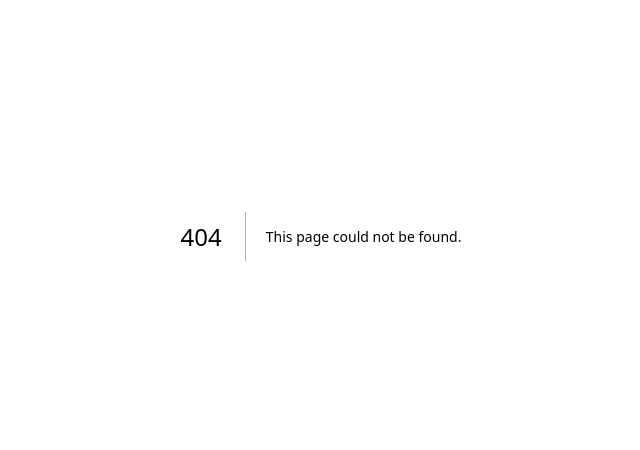
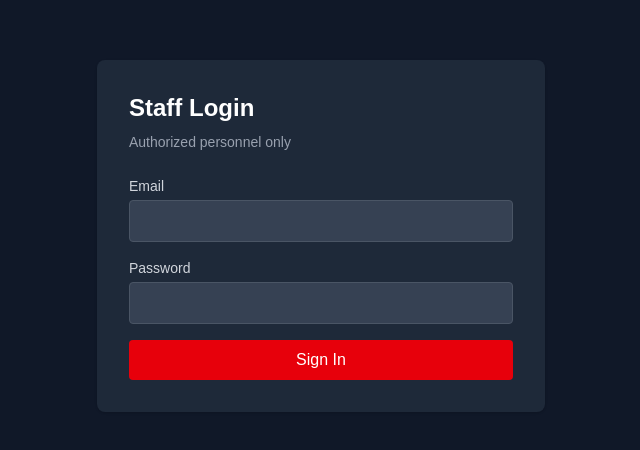
Before and after one commit to AdamKJZ5/Autobody-scaffold, a Next.js app in the folder client/: page /admin/login in a window 1280 px wide. Before the commit this address had no page. Shown: the part 164-614 px from the top of the page, without its empty margins (319-959 px from the left). Built offline with nearby package versions, Linux system fonts and the light colour scheme.

Commit message:
Customer and admin login pages built, proxy fixed to allow /admin/login unauthenticated

```diff
--- /dev/null
+++ b/client/app/admin/login/page.tsx
@@ -0,0 +1,72 @@
+"use client"
+
+import { useState } from "react"
+import { signIn } from "next-auth/react"
+import { useRouter } from "next/navigation"
+
+export default function AdminLoginPage() {
+  const router = useRouter()
+  const [email, setEmail] = useState("")
+  const [password, setPassword] = useState("")
+  const [error, setError] = useState("")
+  const [loading, setLoading] = useState(false)
+
+  async function handleSubmit(e: React.FormEvent) {
+    e.preventDefault()
+    setLoading(true)
+    setError("")
+
+    const result = await signIn("credentials", {
+      email,
+      password,
+      redirect: false,
+    })
+
+    if (result?.error) {
+      setError("Invalid email or password")
+      setLoading(false)
+      return
+    }
+
+    router.push("/dashboard")
+  }
+
+  return (
+    <div className="min-h-screen flex items-center justify-center bg-gray-900">
+      <div className="w-full max-w-md p-8 bg-gray-800 rounded-lg shadow">
+        <h1 className="text-2xl font-bold mb-2 text-white">Staff Login</h1>
+        <p className="text-gray-400 text-sm mb-6">Authorized personnel only</p>
+        {error && <p className="text-red-400 mb-4">{error}</p>}
+        <form onSubmit={handleSubmit} className="space-y-4">
+          <div>
+            <label className="block text-sm font-medium mb-1 text-gray-300">Email</label>
+            <input
+              type="email"
+              value={email}
+              onChange={(e) => setEmail(e.target.value)}
+              className="w-full border border-gray-600 bg-gray-700 text-white rounded px-3 py-2"
+              required
+            />
+          </div>
+          <div>
+            <label className="block text-sm font-medium mb-1 text-gray-300">Password</label>
+            <input
+              type="password"
+              value={password}
+              onChange={(e) => setPassword(e.target.value)}
+              className="w-full border border-gray-600 bg-gray-700 text-white rounded px-3 py-2"
+              required
+            />
+          </div>
+          <button
+            type="submit"
+            disabled={loading}
+            className="w-full bg-red-600 text-white py-2 rounded hover:bg-red-700 disabled:opacity-50"
+          >
+            {loading ? "Signing in..." : "Sign In"}
+          </button>
+        </form>
+      </div>
+    </div>
+  )
+}
--- /dev/null
+++ b/client/app/login/page.tsx
@@ -0,0 +1,71 @@
+"use client"
+
+import { useState } from "react"
+import { signIn } from "next-auth/react"
+import { useRouter } from "next/navigation"
+
+export default function LoginPage() {
+  const router = useRouter()
+  const [email, setEmail] = useState("")
+  const [password, setPassword] = useState("")
+  const [error, setError] = useState("")
+  const [loading, setLoading] = useState(false)
+
+  async function handleSubmit(e: React.FormEvent) {
+    e.preventDefault()
+    setLoading(true)
+    setError("")
+
+    const result = await signIn("credentials", {
+      email,
+      password,
+      redirect: false,
+    })
+
+    if (result?.error) {
+      setError("Invalid email or password")
+      setLoading(false)
+      return
+    }
+
+    router.push("/portal")
+  }
+
+  return (
+    <div className="min-h-screen flex items-center justify-center">
+      <div className="w-full max-w-md p-8 bg-white rounded-lg shadow">
+        <h1 className="text-2xl font-bold mb-6">Customer Login</h1>
+        {error && <p className="text-red-500 mb-4">{error}</p>}
+        <form onSubmit={handleSubmit} className="space-y-4">
+          <div>
+            <label className="block text-sm font-medium mb-1">Email</label>
+            <input
+              type="email"
+              value={email}
+              onChange={(e) => setEmail(e.target.value)}
+              className="w-full border rounded px-3 py-2"
+              required
+            />
+          </div>
+          <div>
+            <label className="block text-sm font-medium mb-1">Password</label>
+            <input
+              type="password"
+              value={password}
+              onChange={(e) => setPassword(e.target.value)}
+              className="w-full border rounded px-3 py-2"
+              required
+            />
+          </div>
+          <button
+            type="submit"
+            disabled={loading}
+            className="w-full bg-blue-600 text-white py-2 rounded hover:bg-blue-700 disabled:opacity-50"
+          >
+            {loading ? "Signing in..." : "Sign In"}
+          </button>
+        </form>
+      </div>
+    </div>
+  )
+}
--- a/client/middleware.ts
+++ b/client/proxy.ts
@@ -5,8 +5,8 @@ export default auth((req) => {
   const { pathname } = req.nextUrl
   const isLoggedIn = !!req.auth
 
-  const isAdminRoute = pathname.startsWith("/admin")
   const isPortalRoute = pathname.startsWith("/portal")
+  const isAdminRoute = pathname.startsWith("/admin") && pathname !== "/admin/login"
 
   if (isPortalRoute && !isLoggedIn) {
     return NextResponse.redirect(new URL("/login", req.url))
```
